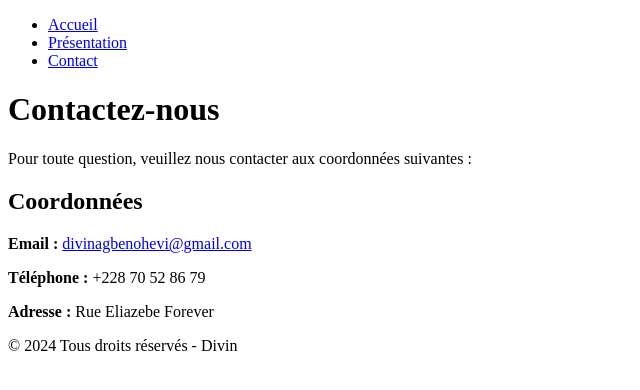
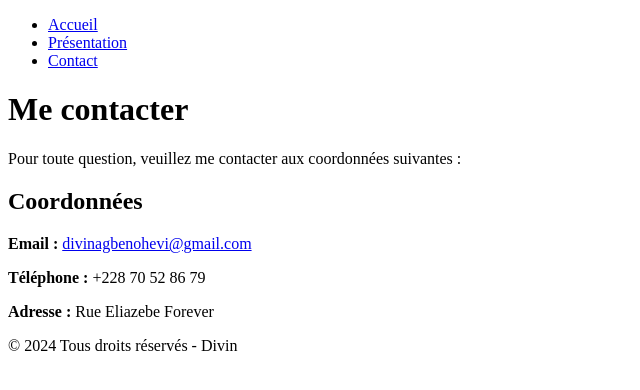
Before and after one commit to LelouchEmperouge0/LelouchEmperouge0.github.io, a plain HTML site: page contact.html in a window 1280 px wide. Shown: the whole page, without its empty margins (0-640 px from the left). Drawn offline with Linux system fonts and the light colour scheme.

Commit message:
Update contact.html

```diff
--- a/contact.html
+++ b/contact.html
@@ -16,8 +16,8 @@
     </nav>
 
     <!-- Contenu de la page de contact -->
-    <h1>Contactez-nous</h1>
-    <p>Pour toute question, veuillez nous contacter aux coordonnées suivantes :</p>
+    <h1>Me contacter</h1>
+    <p>Pour toute question, veuillez me contacter aux coordonnées suivantes :</p>
 
     <h2>Coordonnées</h2>
     <p><strong>Email : </strong><a href="mailto:divinagbenohevi@gmail.com">divinagbenohevi@gmail.com</a></p>
```
